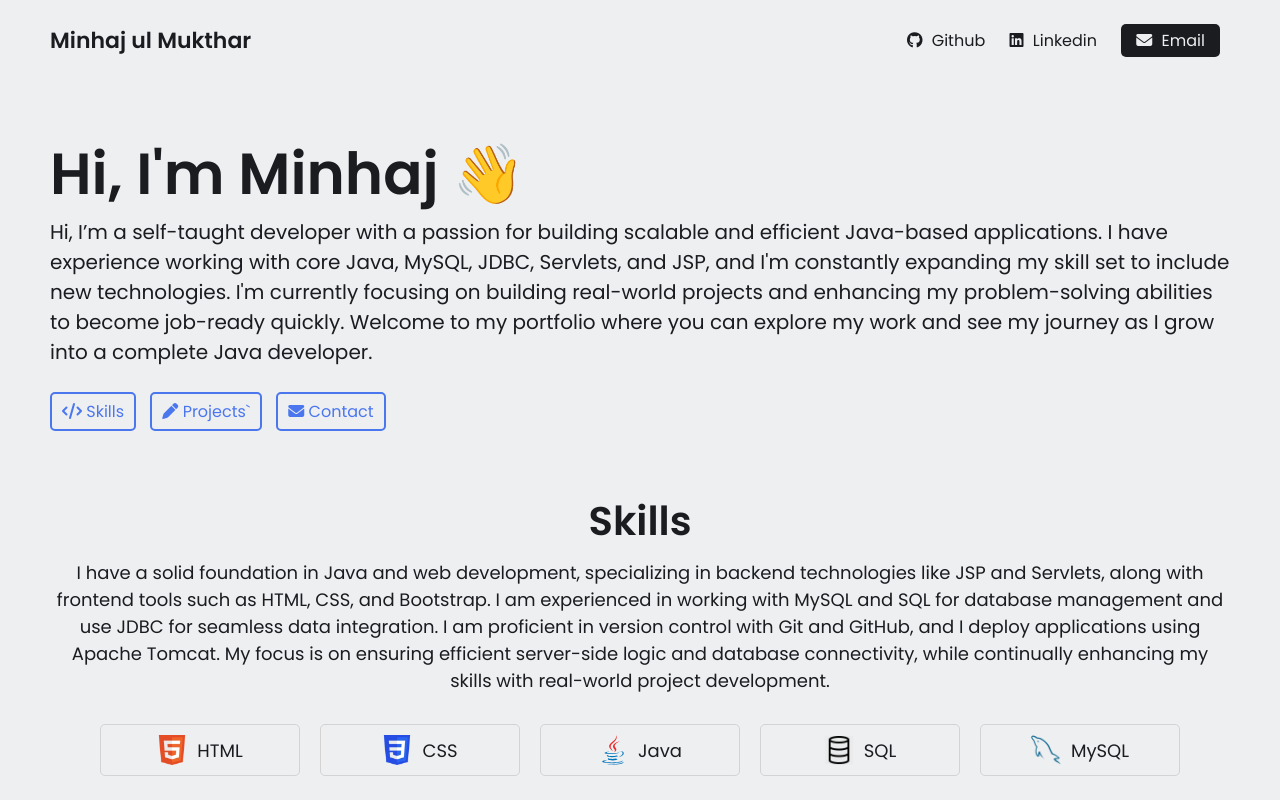
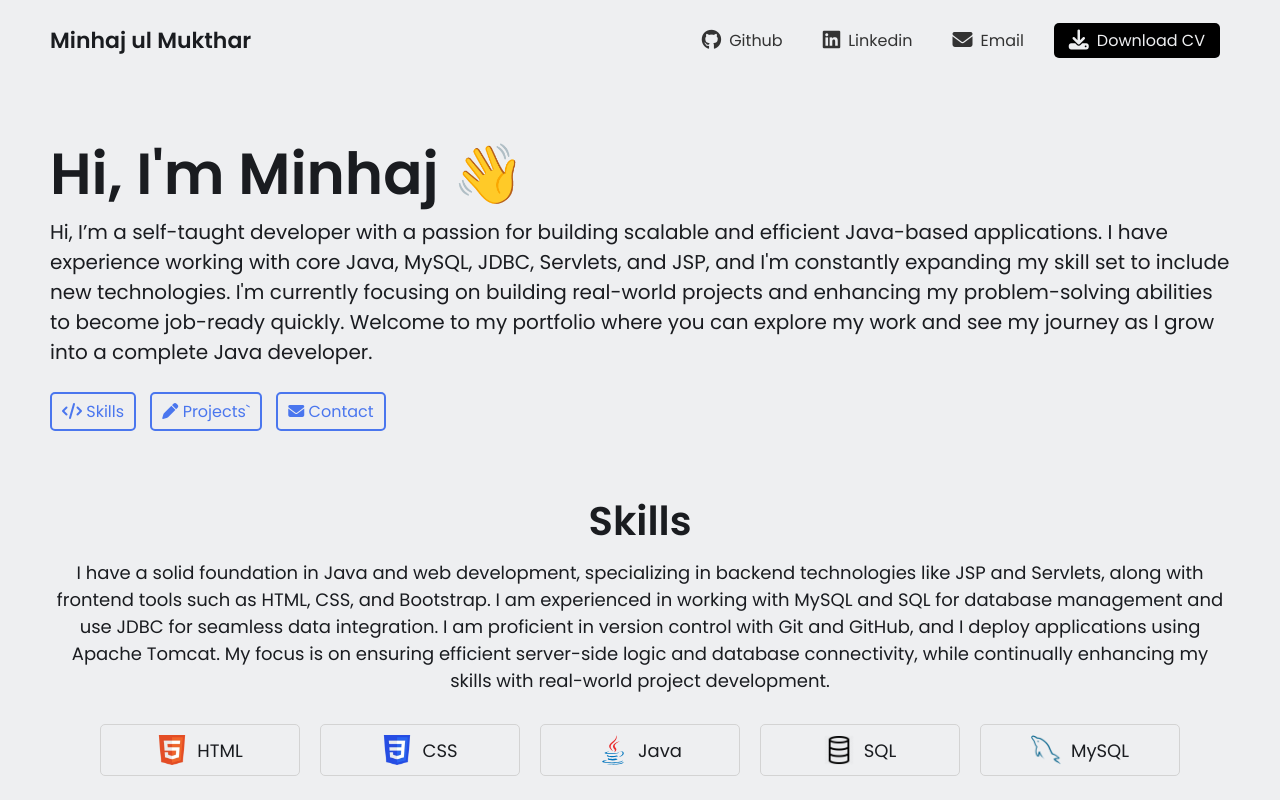
Before and after one commit to MinhajulMukthar/Minhaj-Portfolio, a plain HTML site: page index.html in a window 1280 px wide. Shown: the top 800 px of the page. Drawn offline with nearby package versions, Linux system fonts and the light colour scheme.

Commit message:
add download resume

```diff
--- a/index.html
+++ b/index.html
@@ -22,7 +22,7 @@
       <a href="/">Minhaj ul Mukthar </a>
     </div>
 
-    <div class="right">
+    <!-- <div class="right">
       <a href="https://github.com/MinhajulMukthar" target="_blank" rel="noopener noreferrer">
         <i class="fa-brands fa-github"></i>
         <span>Github</span>
@@ -37,7 +37,35 @@
         <i class="fa-solid fa-envelope"></i>
         <span>Email</span>
       </a>
-    </div>
+
+      <a href="/portfolio-website/My_Resume (1).pdf" target="_blank" rel="noopener" download></a>
+      <i class="fa-solid fa-download"></i>
+        <span>Download Cv</span>
+      </a>
+    </div> -->
+
+    <div class="right">
+      <a href="https://github.com/MinhajulMukthar" target="_blank" rel="noopener noreferrer">
+          <i class="fa-brands fa-github"></i>
+          <span>Github</span>
+      </a>
+
+      <a href="https://www.linkedin.com/in/minhajulmukthar/" target="_blank" rel="noopener noreferrer">
+          <i class="fa-brands fa-linkedin"></i>
+          <span>Linkedin</span>
+      </a>
+
+      <a href="mailto:minhajminhaj291@gmail.com">
+          <i class="fa-solid fa-envelope"></i>
+          <span>Email</span>
+      </a>
+
+      <a href="/portfolio-website/My_Resume (1).pdf" target="_blank" rel="noopener" download>
+          <i class="fa-solid fa-download"></i>
+          <span>Download CV</span>
+      </a>
+  </div>
+
   </nav>
 
   <main>
@@ -151,10 +179,10 @@
 
       <div class="group">
         <div class="text">
-          If you'd like to get in touch, feel free to reach out using the form on the right or through my social media.
+          If you'd like to get in touch, feel free to reach out using the form or through my social media.
         </div>
 
-        <form>
+        <!-- <form>
           <label for="name">Name</label>
           <input type="text" id="name">
 
@@ -165,7 +193,41 @@
           <textarea id="message" cols="30" rows="10"></textarea>
 
           <button type="submit">Send Message</button>
-        </form>
+        </form> -->
+        <form id="contact-form">
+          <label for="name">Name:</label>
+          <input type="text" id="name" name="name" required>
+
+          <label for="email">Email:</label>
+          <input type="email" id="email" name="email" required>
+
+          <label for="message">Message:</label>
+          <textarea id="message" name="message" required></textarea>
+
+          <button type="submit">Send Message</button>
+      </form>
+
+      <!-- Include the EmailJS library -->
+      <script type="text/javascript" src="https://cdn.jsdelivr.net/npm/@emailjs/browser@3/dist/email.min.js"></script>
+
+      <script type="text/javascript">
+          (function(){
+              emailjs.init("34FUqYQAlkc4kM-n9");  // Replace with your EmailJS User ID
+          })();
+
+          document.getElementById('contact-form').addEventListener('submit', function(event) {
+              event.preventDefault(); // Prevent the form from refreshing the page
+
+              // Send the email
+              emailjs.sendForm('service_jku8nqv', 'template_2qm6led', this)
+                  .then(function() {
+                      alert('Message Sent Successfully!');
+                  }, function(error) {
+                      alert('Failed to Send Message, Please Try Again.');
+                  });
+          });
+      </script>
+
       </div>
     </section>
     <br>
@@ -181,7 +243,6 @@
           </div>
       </div>
   </footer>
-
   </main>
 </body>
 </html>
--- a/styles.css
+++ b/styles.css
@@ -32,7 +32,6 @@ nav {
   display: flex;
   justify-content: space-between;
   align-items: center;
-
   padding: 0 50px;
   height: 80px;
 }
@@ -43,21 +42,73 @@ nav .left a {
   font-weight: 600;
 }
 
-nav .right a {
+/* nav .right a {
   color: var(--text-color);
   margin: 0 10px;
+  font-size: 20px;
 }
 
 nav .right a:last-child {
   color: var(--background-color);
-  background-color: var(--text-color);
+  background-color: black;
   padding: 5px 15px;
   border-radius: 5px;
 }
 
 nav .right a span {
   margin-left: 5px;
+} */
+
+/* Align the links to the right */
+.right {
+  display: flex;
+  justify-content: flex-end;
+  gap: 20px; /* Adds space between the icons */
+  padding: 10px;
 }
+
+.right a {
+  text-decoration: none;
+  color: #333; /* Default link color */
+  display: flex;
+  align-items: center;
+  gap: 8px; /* Adds space between the icon and text */
+  padding: 5px 10px;
+  transition: color 0.3s ease, background-color 0.3s ease;
+  border-radius: 5px;
+}
+
+.right i {
+  font-size: 20px; /* Icon size */
+}
+
+.right a:hover {
+  background-color: #f4f4f4; /* Background color change on hover */
+  color: #0073e6; /* Text color change on hover */
+  cursor: pointer;
+}
+
+.right a:hover i {
+  color: #0073e6; /* Icon color change on hover */
+}
+
+nav .right a:last-child {
+  color: var(--background-color);
+  background-color: black;
+  padding: 5px 15px;
+  border-radius: 5px;
+  transition: background-color 0.3s ease, color 0.3s ease;
+}
+
+nav .right a:last-child:hover {
+  background-color: #0073e6; /* Change background color on hover */
+  color: white; /* Change text color on hover */
+}
+
+nav .right a:last-child:hover i {
+  color: white; /* Change icon color on hover */
+}
+
 
 /* SECTION 1: Hero */
 .hero-section {
```
Also changed, not shown: 1 other file.
